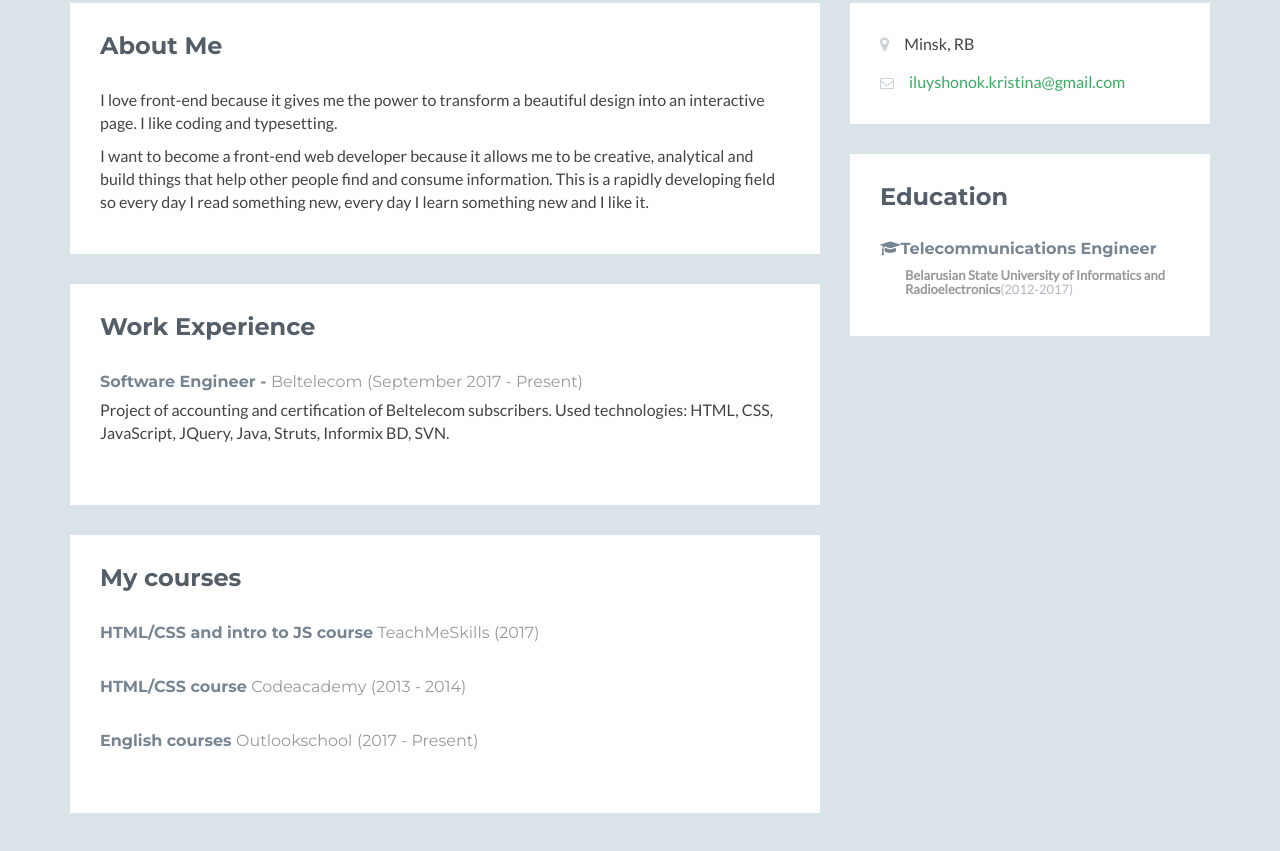
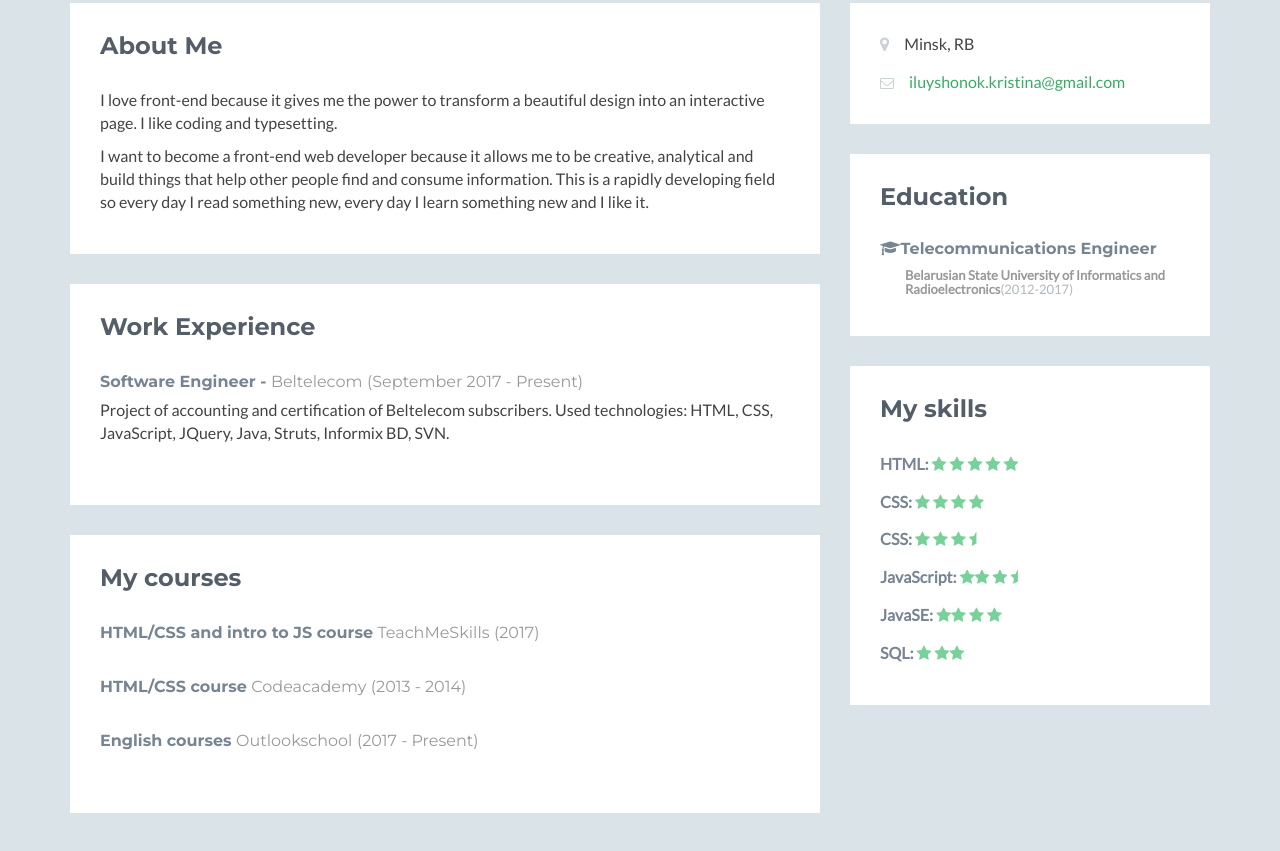
Before and after one commit to Christina-Ilyushonok/rsschool-codejam1-cv, a plain HTML site: page index.html in a window 1280 px wide. Shown: the part 327-1178 px from the top of the page. Drawn offline with Linux system fonts and the light colour scheme.

Commit message:
feat: add new aside "Skills"

```diff
--- a/assets/css/styles.css
+++ b/assets/css/styles.css
@@ -227,3 +227,32 @@ a.dotted-link:hover {
     color: #b0b7bf;
     font-weight: 500;
 }
+.container-skills .item {
+    margin-bottom: 15px;
+}
+.container-skills .item .title {
+    color: #778492;
+}
+.container-skills .item .level {
+    color: #999;
+}
+.container-skills .item:last-child {
+    margin-bottom: 0;
+}
+.container-skills .item .fa {
+    color: #79d19a;
+}
+
+.list
+ul li {
+    margin-bottom: 10px;
+}
+.list ul li .fa {
+    margin-right: 5px;
+}
+.list ul li a {
+    color: #778492;
+}
+.list ul li a:hover {
+    color: #49515a;
+}
--- a/index.html
+++ b/index.html
@@ -95,6 +95,46 @@
                         </div>
                     </div>
                 </aside>
+                <div class="container-skills">
+                    <aside class="skills aside section">
+                        <div class="section-inner">
+                            <h2 class="heading">My skills</h2>
+                            <div class="content">
+                                <ul class="list-unstyled">
+                                    <li class="item">
+                                        <span class="title"><strong>HTML:</strong></span>
+                                        <span class="level"><br class="visible-xs"/><i class="fa fa-star"></i> <i class="fa fa-star"></i> <i class="fa fa-star"></i>
+                                            <i class="fa fa-star"></i> <i class="fa fa-star"></i> </span>
+                                    </li>
+                                    <li class="item">
+                                        <span class="title"><strong>CSS:</strong></span>
+                                        <span class="level"><br class="visible-xs"/><i class="fa fa-star"></i> <i class="fa fa-star"></i> <i class="fa fa-star"></i>
+                                            <i class="fa fa-star"></i> </span>
+                                    </li>
+                                    <li class="item">
+                                        <span class="title"><strong>CSS:</strong></span>
+                                        <span class="level"><br class="visible-xs"/><i class="fa fa-star"></i> <i class="fa fa-star"></i> <i class="fa fa-star"></i>
+                                            <i class="fa fa-star-half"></i> </span>
+                                    </li>
+                                    <li class="item">
+                                        <span class="title"><strong>JavaScript:</strong></span>
+                                        <span class="level"> <br class="visible-sm visible-xs"/><i class="fa fa-star"></i><i class="fa fa-star"></i> <i class="fa fa-star"></i>
+                                        <i class="fa fa-star-half"></i></span>
+                                    </li>
+                                    <li class="item">
+                                        <span class="title"><strong>JavaSE:</strong></span>
+                                        <span class="level"> <br class="visible-sm visible-xs"/><i class="fa fa-star"></i><i class="fa fa-star"></i> <i class="fa fa-star"></i>
+                                            <i class="fa fa-star"></i></span>
+                                    </li>
+                                    <li class="item">
+                                        <span class="title"><strong>SQL:</strong></span>
+                                        <span class="level"> <br class="visible-sm visible-xs"/><i class="fa fa-star"></i> <i class="fa fa-star"></i><i class="fa fa-star"></i></span>
+                                    </li>
+                                </ul>
+                            </div>
+                        </div>
+                    </aside>
+                </div>
             </div>
         </div>
     </div>
```
